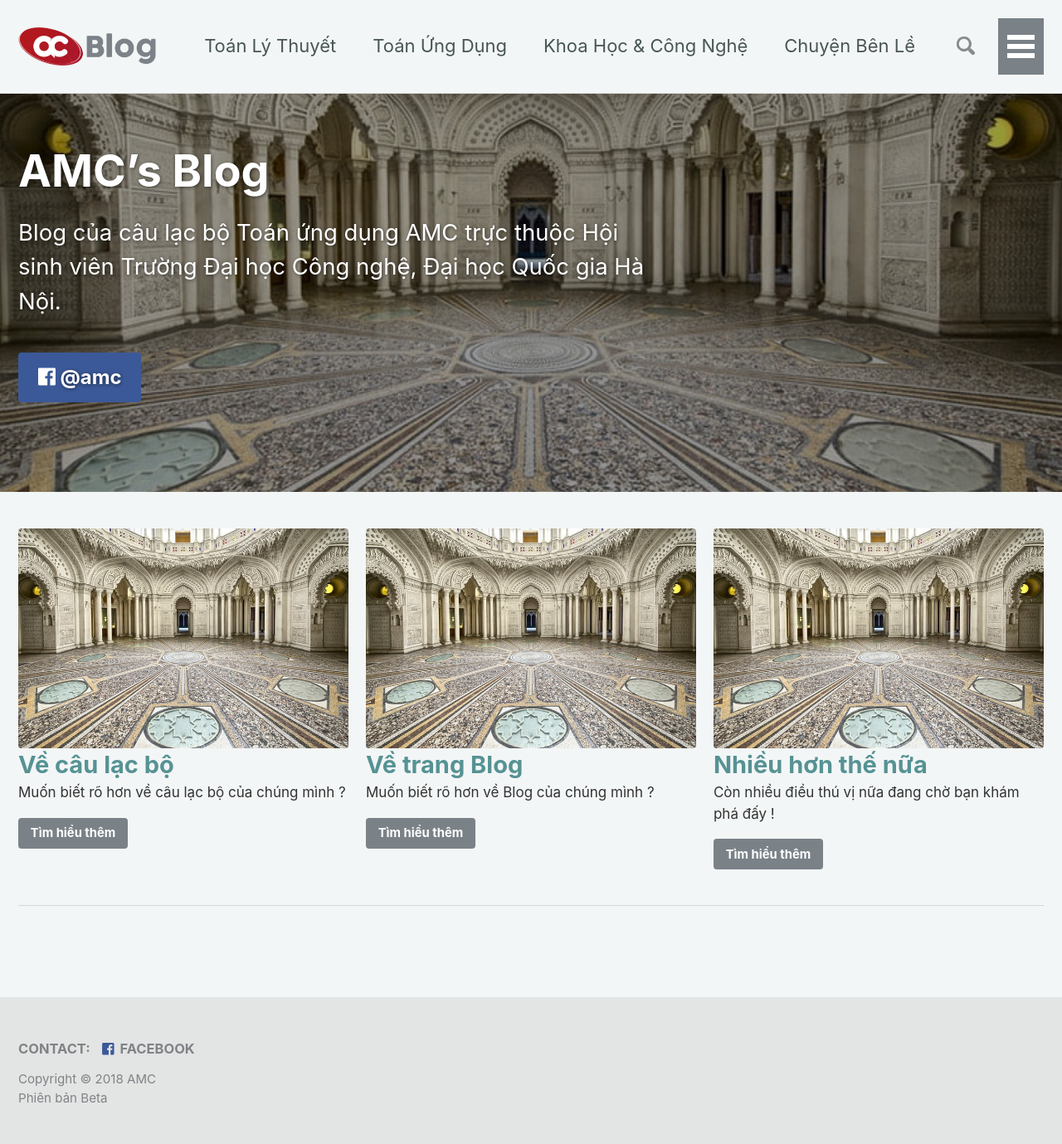
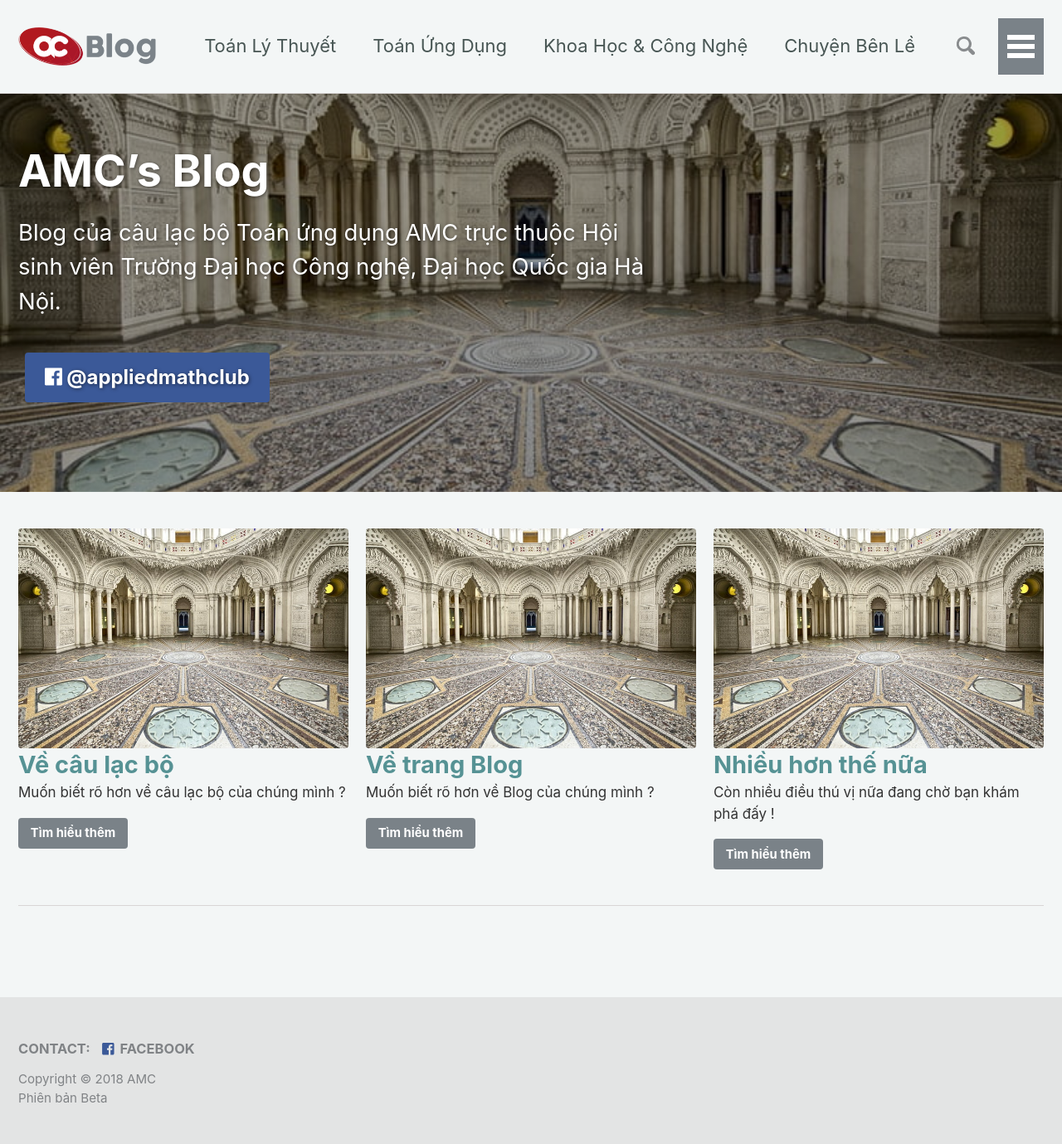
Before and after one commit to testvon/amcblog.github.io, a Jekyll site: the page built from _pages/about.md, in a window 1280 px wide. Shown: the whole page at 83% size. Built offline with Jekyll 4.4.1, drawn with Linux system fonts in a browser that asks for light colours; nearby versions of some CDN libraries.

Commit message:
Update about.md

```diff
--- a/_pages/about.md
+++ b/_pages/about.md
@@ -5,7 +5,7 @@
   overlay_image: /images/header-1.jpeg
   overlay_filter: 0.4
   caption:
-excerpt: 'Blog của câu lạc bộ Toán ứng dụng AMC trực thuộc Hội sinh viên Trường Đại học Công nghệ, Đại học Quốc gia Hà Nội.<br><br>[<i class="fab fa-facebook"></i> @amc](https://www.facebook.com/appliedmathclub/){: .btn .btn--facebook}'
+excerpt: 'Blog của câu lạc bộ Toán ứng dụng AMC trực thuộc Hội sinh viên Trường Đại học Công nghệ, Đại học Quốc gia Hà Nội.<br><br>&nbsp;[<i class="fab fa-facebook"></i> @appliedmathclub](https://www.facebook.com/appliedmathclub/){: .btn .btn--facebook}'
 feature_row:
   - image_path: /images/header-1.jpeg
     alt: "about AMC"
```
